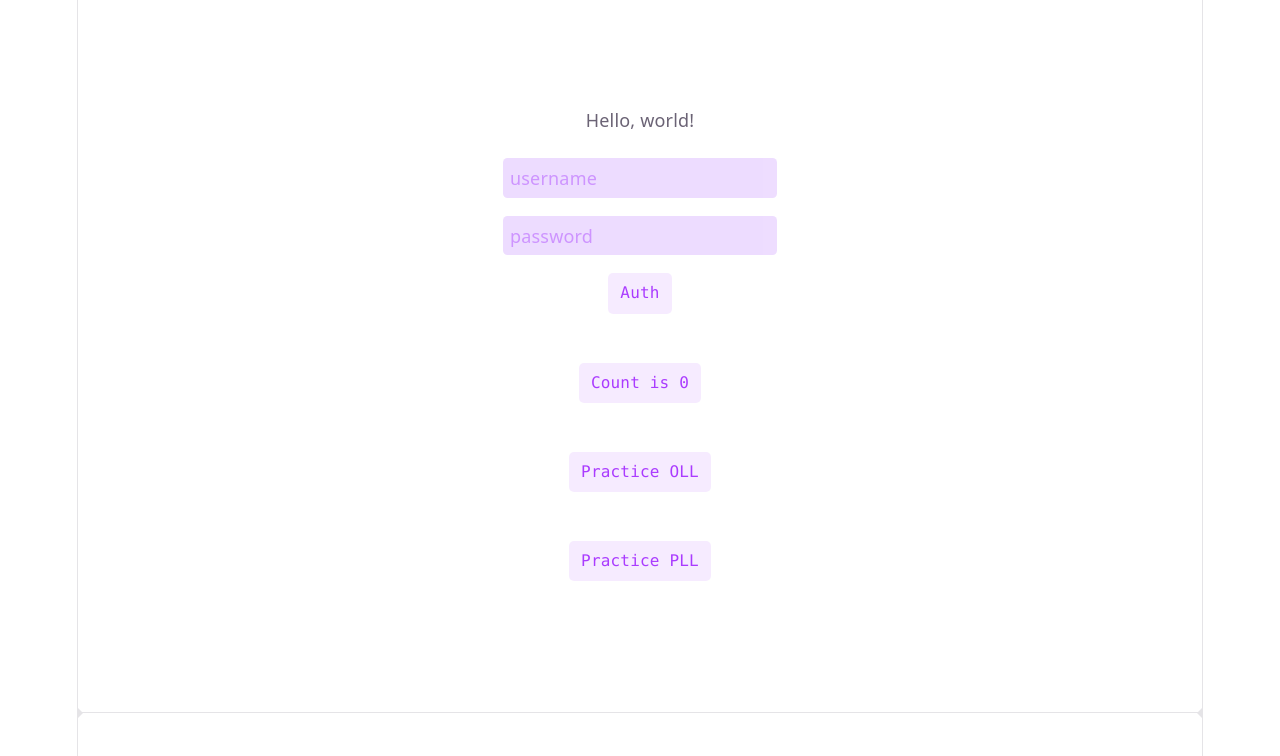
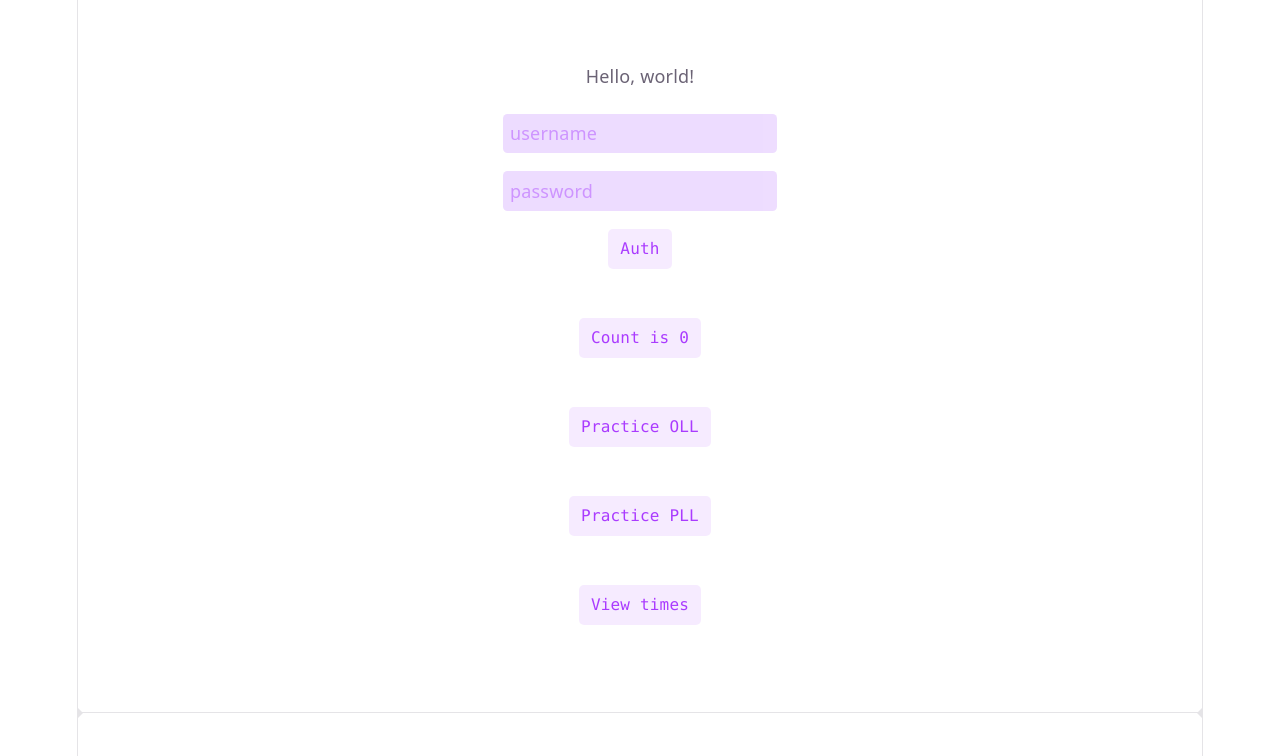
Before and after one commit to kewada661/puzzle-practice, a React (Vite) app: page / in a window 1280 px wide. Shown: the top 756 px of the page. Built offline with nearby package versions, Linux system fonts and the light colour scheme.

Commit message:
Created Times scene
Navigation functional. Logic and document not written.

```diff
--- a/src/App.tsx
+++ b/src/App.tsx
@@ -1,6 +1,11 @@
 import { useState } from 'react'
 import type { Scene } from './types/scene'
-import { Home, OLL, PLL } from './scenes'
+import {
+  Home,
+  OLL,
+  PLL,
+  Times
+} from './scenes'
 import { Header } from './components'
 
 function App() {
@@ -11,20 +16,27 @@ function App() {
       case "OLL":
         return (
           <>
-            <Header changeScene={changeSceneCallback}/>
+            <Header changeScene={changeSceneCallback} />
             <OLL />
           </>
         )
       case "PLL":
         return (
           <>
-            <Header changeScene={changeSceneCallback}/>
+            <Header changeScene={changeSceneCallback} />
             <PLL />
+          </>
+        )
+      case "TIMES":
+        return (
+          <>
+            <Header changeScene={changeSceneCallback} />
+            <Times />
           </>
         )
       case "FULL":
       case "HOME":
-        return <Home changeScene={changeSceneCallback}/>
+        return <Home changeScene={changeSceneCallback} />
     }
   }
 
--- a/src/scenes/Home.tsx
+++ b/src/scenes/Home.tsx
@@ -38,6 +38,13 @@ export const Home = ({changeScene}: HomeProps) => {
         >
           Practice PLL
         </button>
+        <button
+          type="button"
+          className="counter"
+          onClick={() => changeScene("TIMES")}
+        >
+          View times
+        </button>
       </section>
 
       <div className="ticks"></div>
--- /dev/null
+++ b/src/scenes/Times.tsx
@@ -0,0 +1,5 @@
+export const Times = () => {
+  return (
+    <>Hello World!</>
+  )
+}
--- a/src/scenes/index.ts
+++ b/src/scenes/index.ts
@@ -1,5 +1,11 @@
 import { Home } from "./Home";
 import { OLL } from "./OLL";
 import { PLL } from "./PLL";
+import { Times } from "./Times"
 
-export { Home, OLL, PLL };
+export {
+  Home,
+  OLL,
+  PLL,
+  Times
+};
--- a/src/types/scene.d.ts
+++ b/src/types/scene.d.ts
@@ -3,3 +3,4 @@ export type Scene =
   | "OLL"
   | "PLL"
   | "FULL"
+  | "TIMES"
```
